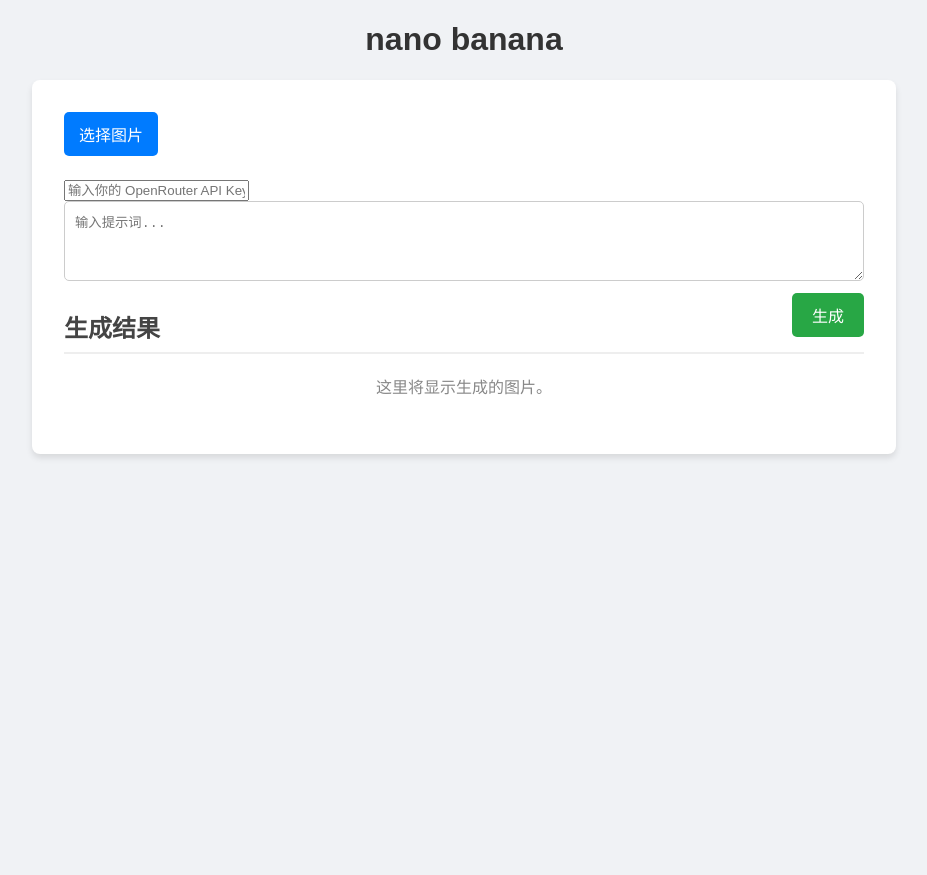
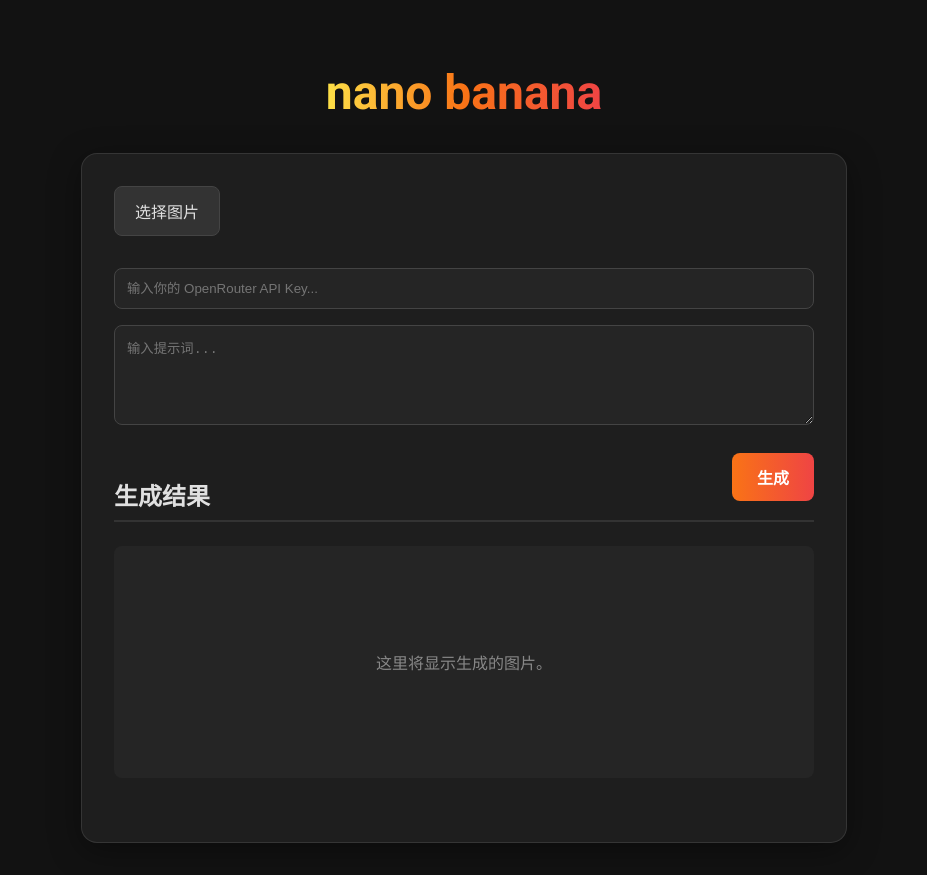
Before and after one commit to du406470427/nanobanana, a plain HTML site: page static/index.html in a window 1280 px wide. Shown: the whole page, without its empty margins (176-1103 px from the left). Before the commit the page ends 800 px from the top, so only its background shows below. Drawn offline with Linux system fonts and the light colour scheme.

Commit message:
Update style.css

```diff
--- a/static/style.css
+++ b/static/style.css
@@ -1,97 +1,125 @@
+@import url('https://fonts.googleapis.com/css2?family=Roboto:wght@400;700&display=swap');
+
 body {
-    font-family: sans-serif;
+    font-family: 'Roboto', sans-serif;
     display: flex;
     flex-direction: column;
     align-items: center;
-    background-color: #f0f2f5;
-    margin: 0;
+    background-color: #121212;
+    color: #e0e0e0;
+    margin: 2rem;
 }
 
-h1 {
-    color: #333;
+.title {
+    font-size: 3rem;
+    font-weight: 700;
+    background: linear-gradient(90deg, #fde047, #f97316, #ef4444);
+    -webkit-background-clip: text;
+    -webkit-text-fill-color: transparent;
+    margin-bottom: 2rem;
 }
 
 .container {
-    background: white;
+    background: #1e1e1e;
     padding: 2rem;
-    border-radius: 8px;
-    box-shadow: 0 4px 6px rgba(0, 0, 0, 0.1);
-    width: 80%;
-    max-width: 800px;
+    border-radius: 16px;
+    box-shadow: 0 8px 32px rgba(0, 0, 0, 0.37);
+    width: 90%;
+    max-width: 700px;
+    border: 1px solid rgba(255, 255, 255, 0.1);
 }
 
 .upload-section, .prompt-section, .result-section {
-    margin-bottom: 1.5rem;
+    margin-bottom: 2rem;
 }
 
 input[type="file"] {
     display: none;
 }
 
-label {
-    background-color: #007bff;
-    color: white;
-    padding: 10px 15px;
-    border-radius: 5px;
+label[for="image-upload"] {
+    background-color: #333;
+    color: #e0e0e0;
+    padding: 12px 20px;
+    border-radius: 8px;
     cursor: pointer;
     display: inline-block;
+    border: 1px solid #444;
+    transition: background-color 0.3s ease;
 }
 
-label:hover {
-    background-color: #0056b3;
+label[for="image-upload"]:hover {
+    background-color: #444;
 }
 
 #thumbnail {
     max-width: 200px;
-    margin-top: 1rem;
-    border-radius: 5px;
-    border: 1px solid #ddd;
+    margin-top: 1.5rem;
+    border-radius: 8px;
+    border: 2px solid #444;
 }
 
 .hidden {
     display: none;
 }
 
-textarea {
+textarea, input[type="password"] {
     width: 100%;
-    padding: 10px;
-    border-radius: 5px;
-    border: 1px solid #ccc;
+    padding: 12px;
+    border-radius: 8px;
+    border: 1px solid #444;
+    background-color: #252525;
+    color: #e0e0e0;
     resize: vertical;
-    min-height: 80px;
+    min-height: 100px;
     box-sizing: border-box;
+    margin-bottom: 1rem;
 }
 
-button {
-    background-color: #28a745;
+input[type="password"] {
+    min-height: auto;
+}
+
+button#generate-btn {
+    background: linear-gradient(90deg, #f97316, #ef4444);
     color: white;
-    padding: 10px 20px;
+    padding: 12px 25px;
     border: none;
-    border-radius: 5px;
+    border-radius: 8px;
     cursor: pointer;
     font-size: 1rem;
+    font-weight: 700;
     margin-top: 0.5rem;
     float: right;
+    transition: transform 0.2s ease;
 }
 
-button:hover {
-    background-color: #218838;
+button#generate-btn:hover {
+    transform: scale(1.05);
 }
 
 .result-section h2 {
-    color: #444;
-    border-bottom: 2px solid #eee;
+    color: #e0e0e0;
+    border-bottom: 2px solid #333;
     padding-bottom: 0.5rem;
+    margin-bottom: 1.5rem;
 }
 
 #result-image-container {
     margin-top: 1rem;
     text-align: center;
+    background-color: #252525;
+    padding: 1rem;
+    border-radius: 8px;
+    min-height: 200px;
+    display: flex;
+    justify-content: center;
+    align-items: center;
 }
 
 #result-image-container img {
     max-width: 100%;
-    border-radius: 5px;
+    border-radius: 8px;
 }
 
 #result-image-container p {
```
